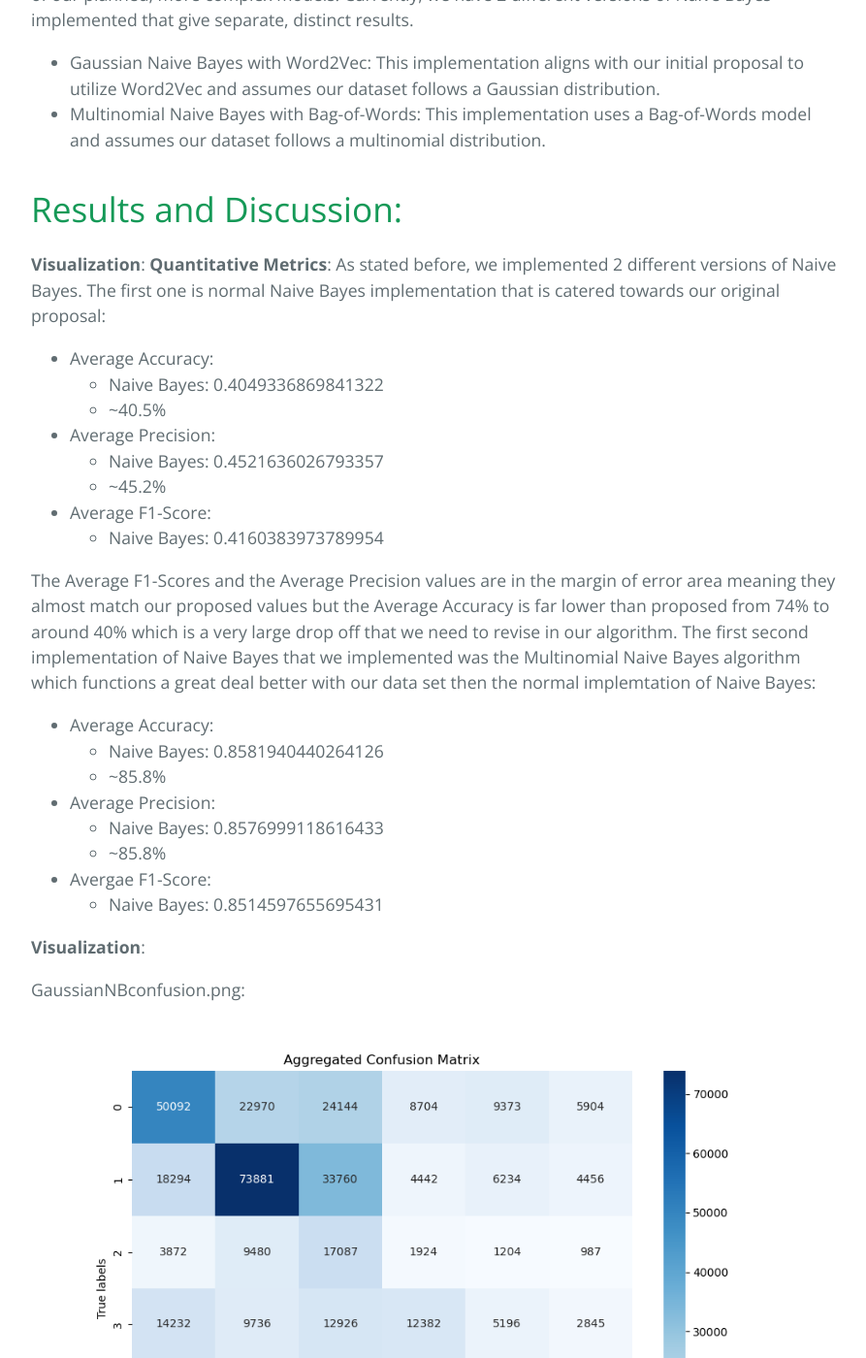
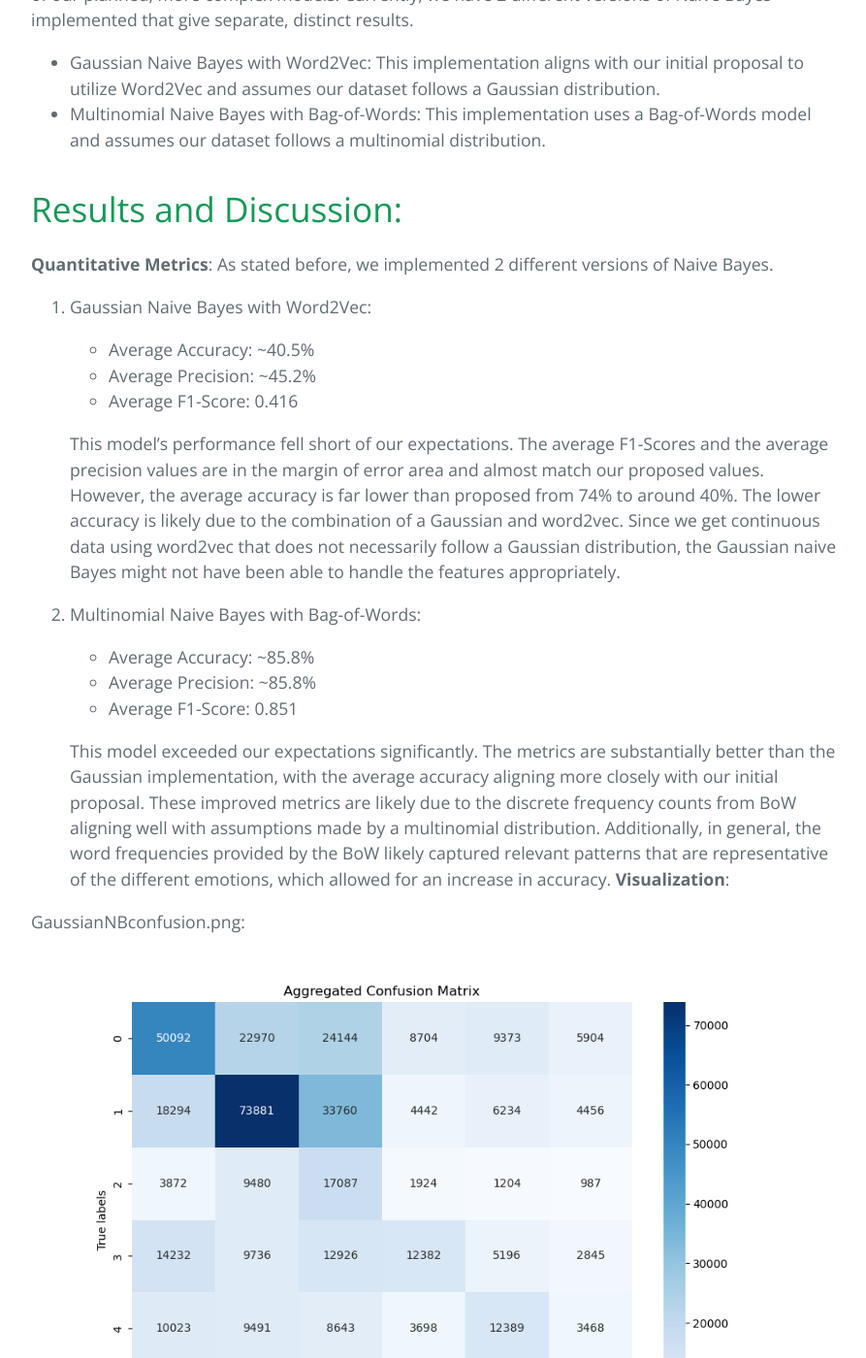
Before and after one commit to irausch25/CS4641-Project, a Jekyll site: the page built from index.md, in a window 1280 px wide and 1400 px high, scrolled down 2828 px. Shown: the whole window at 97% size, without its empty margins (192-1085 px from the left). Built offline with Jekyll 4.4.1, drawn with Linux system fonts in a browser that asks for light colours.

Commit message:
Update index.md

```diff
--- a/index.md
+++ b/index.md
@@ -69,32 +69,23 @@ These models can be expected to achieve the following results:
   - Multinomial Naive Bayes with Bag-of-Words: This implementation uses a Bag-of-Words model and assumes our dataset follows a multinomial distribution.
 
 # Results and Discussion:
-**Visualization**:
-**Quantitative Metrics**: As stated before, we implemented 2 different versions of Naive Bayes. The first one is normal Naive Bayes implementation that is catered towards our original proposal:
-- Average Accuracy:
-  - Naive Bayes: 0.4049336869841322
-  - ~40.5%
 
-- Average Precision:
-  - Naive Bayes: 0.4521636026793357
-  - ~45.2%
+**Quantitative Metrics**: As stated before, we implemented 2 different versions of Naive Bayes.
+1. Gaussian Naive Bayes with Word2Vec:
 
-- Average F1-Score:
-  - Naive Bayes: 0.4160383973789954
+   - Average Accuracy: ~40.5%
+   - Average Precision: ~45.2%
+   - Average F1-Score: 0.416
 
- The Average F1-Scores and the Average Precision values are in the margin of error area meaning they almost match our proposed values but the Average Accuracy is far lower than proposed from 74% to around 40% which is a very large drop off that we need to revise in our algorithm.
- The first second implementation of Naive Bayes that we implemented was the Multinomial Naive Bayes algorithm which functions a great deal better with our data set then the normal implemtation of Naive Bayes:
-- Average Accuracy:
-  - Naive Bayes: 0.8581940440264126
-  - ~85.8%
+   This model's performance fell short of our expectations. The average F1-Scores and the average precision values are in the margin of error area and almost match our proposed values. However, the average accuracy is far lower than proposed from 74% to around 40%. The lower accuracy is likely due to the combination of a Gaussian and word2vec. Since we get continuous data using word2vec that does not necessarily follow a Gaussian distribution, the Gaussian naive Bayes might not have been able to handle the features appropriately.
 
-- Average Precision:
-  - Naive Bayes: 0.8576999118616433
-  - ~85.8%
+2. Multinomial Naive Bayes with Bag-of-Words:
 
-- Avergae F1-Score:
-  - Naive Bayes: 0.8514597655695431
+   - Average Accuracy: ~85.8%
+   - Average Precision: ~85.8%
+   - Average F1-Score: 0.851
 
+   This model exceeded our expectations significantly. The metrics are substantially better than the Gaussian implementation, with the average accuracy aligning more closely with our initial proposal. These improved metrics are likely due to the discrete frequency counts from BoW aligning well with assumptions made by a multinomial distribution. Additionally, in general, the word frequencies provided by the BoW likely captured relevant patterns that are representative of the different emotions, which allowed for an increase in accuracy.
 **Visualization**:
 
 GaussianNBconfusion.png:
```
